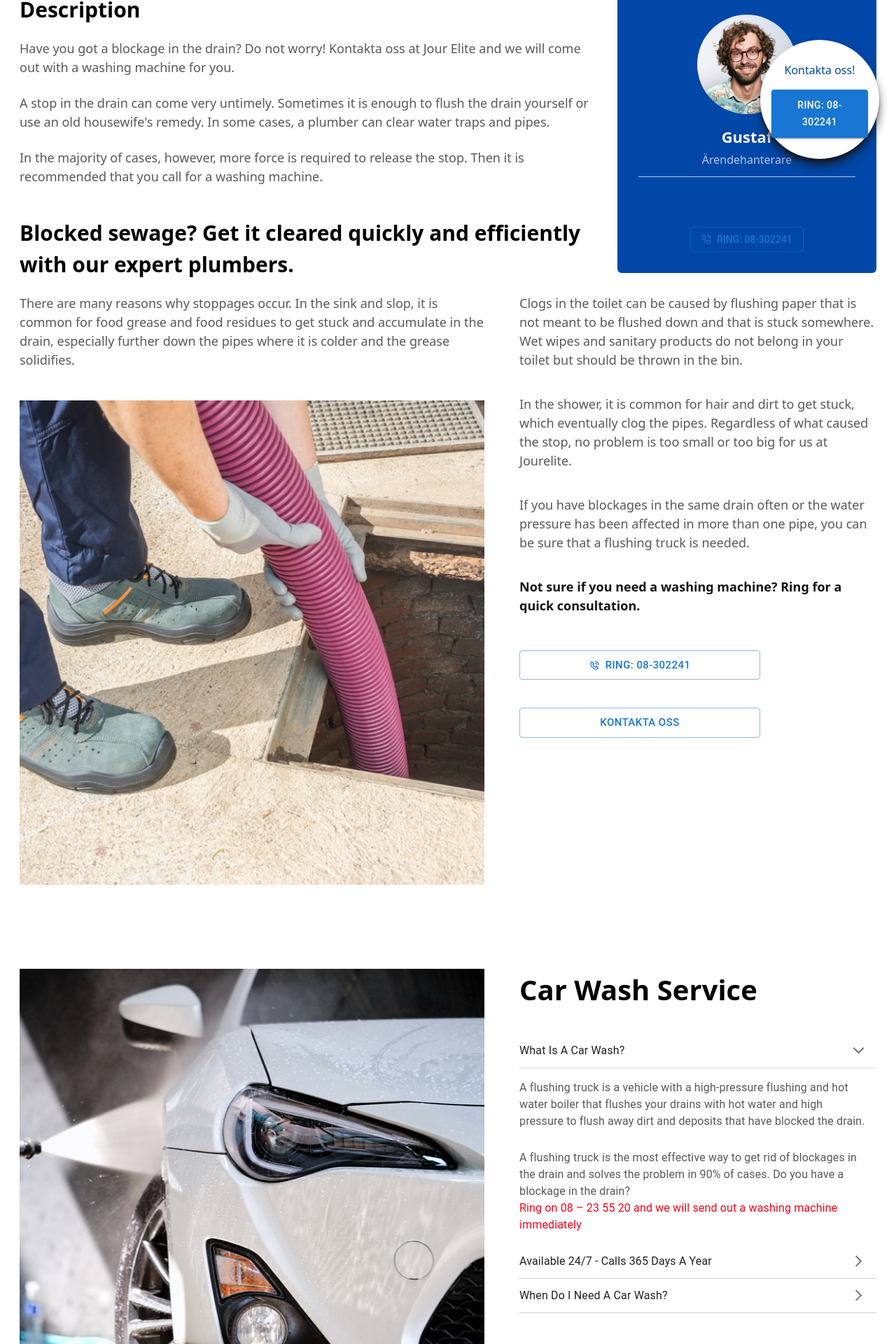
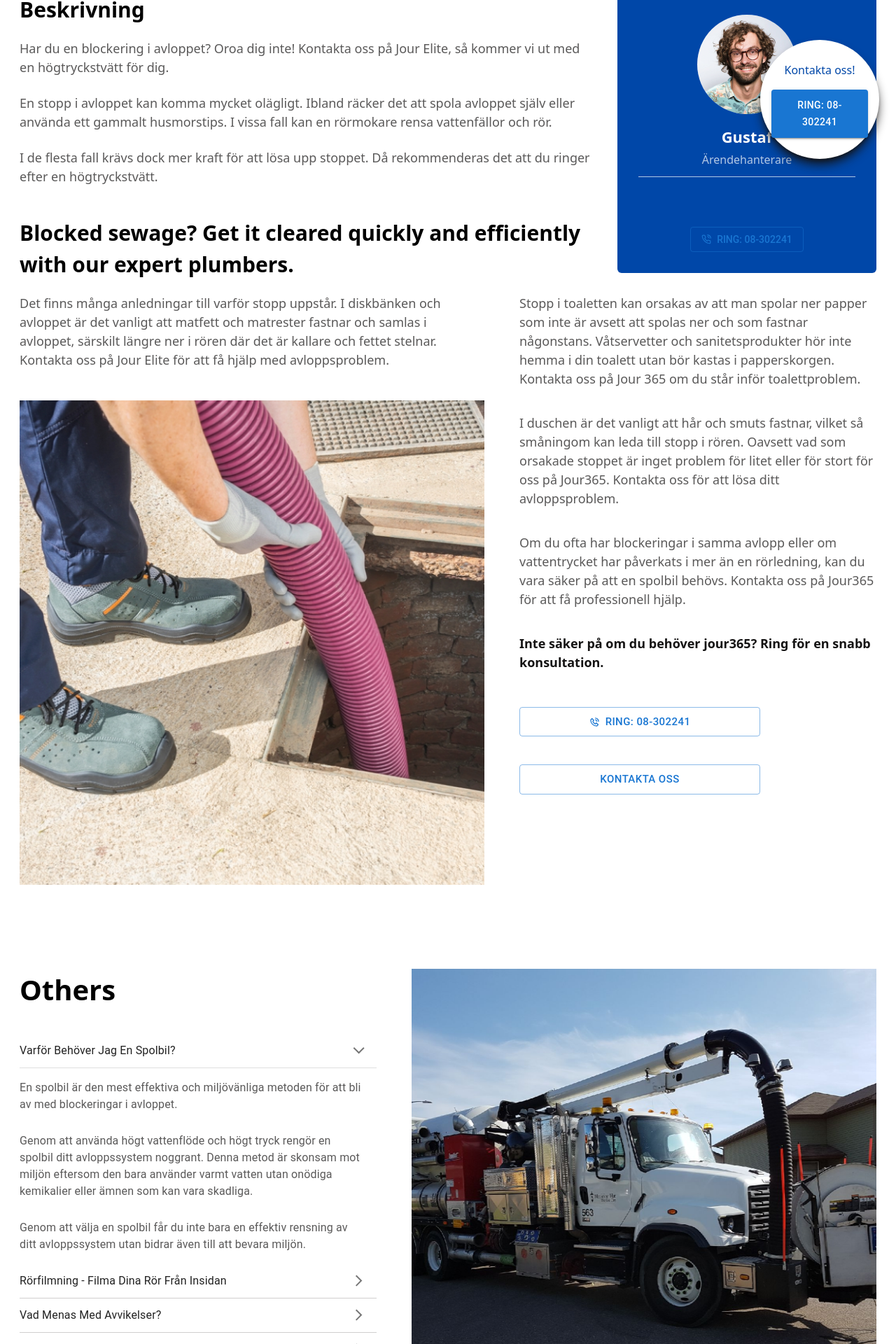
Before and after one commit to TheRakib/Needz-website, a Next.js app: page /services/washing in a window 1280 px wide. Shown: the part 533-2453 px from the top of the page at 70% size. Built offline with nearby package versions, Linux system fonts and the light colour scheme.

Commit message:
translate done

```diff
--- a/app/(site)/page.tsx
+++ b/app/(site)/page.tsx
@@ -19,7 +19,8 @@ const Home = () => {
       <Banner />
       <CallIn />
       <Emergencies />
-      <Feedback />
+      {/* <Feedback /> */}
+      <div className="mb-[120px]"></div>
       <Join />
       <Features />
       <FAQ faqItems={faqItems} />
--- a/app/(site)/services/electrical-installations/page.tsx
+++ b/app/(site)/services/electrical-installations/page.tsx
@@ -7,8 +7,8 @@ export default function page() {
   return (
     <div>
       <ServicesBanner
-        title="Electrical Installations"
-        breadcrumb="Electrical installations page"
+        title="Elinstallationer"
+        breadcrumb="Sidan för Elinstallationer"
         img="/services/electrical-installations/banner.png"
       />
       <Description />
--- a/app/(site)/services/washing/page.tsx
+++ b/app/(site)/services/washing/page.tsx
@@ -11,13 +11,13 @@ export default function page() {
   return (
     <div>
       <ServicesBanner
-        title="Order a washing machine - we drive all over Stockholm"
-        breadcrumb="Washing machine page"
+        title="Beställ en biltvätt - vi kör över hela Stockholm"
+        breadcrumb="Tvättmaskinssida"
         img="/services/washing-machine.png"
         titleClass="!text-center max-w-[763px]"
       />
       <DescriptionWashing />
-      <CarWash />
+      {/* <CarWash /> */}
       <Others />
       <Agreement />
       <FAQWashing />
--- a/components/Services/Plumber/FAQPlumber.tsx
+++ b/components/Services/Plumber/FAQPlumber.tsx
@@ -17,26 +17,26 @@ export default function FAQPlumber() {
 const faqItems = [
   {
     id: 1,
-    title: "What is the cost of a plumber?",
+    title: "Vad kostar en rörmokare?",
     description:
-      "The cost varies depending on the type of work to be carried out and how long it takes. We at Jour 365 have a minimum charge of 2 hours, compared to many competitors who charge either a full or half day. We always offer a fixed and competitive price.",
+      "Kostnaden varierar beroende på typen av arbete som ska utföras och hur lång tid det tar. Vi på Jour 365 har en minimikostnad på 2 timmar, jämfört med många konkurrenter som tar antingen en hel eller halv dag. Vi erbjuder alltid ett fast och konkurrenskraftigt pris.",
   },
   {
     id: 2,
-    title: "Is there a difference between a plumber and a plumber?",
+    title: "Finns det någon skillnad mellan en rörmokare och en VVS-tekniker?",
     description:
-      "The cost varies depending on the type of work to be carried out and how long it takes. We at Jour 365 have a minimum charge of 2 hours, compared to many competitors who charge either a full or half day. We always offer a fixed and competitive price.",
+      "Ja, det finns en viss skillnad. En rörmokare fokuserar främst på att installera och reparera rör och avloppssystem, medan en VVS-tekniker (Värme, Ventilation och Sanitet) har ett bredare ansvarsområde som inkluderar värmesystem och ventilation. Båda yrkena kräver expertis inom VVS-området, och vi på Jour 365 har specialister som kan hantera olika behov.",
   },
   {
     id: 3,
-    title: "What jobs can I do myself without hiring a plumber?",
+    title: "Vilka jobb kan jag göra själv utan att anlita en rörmokare?",
     description:
-      "The cost varies depending on the type of work to be carried out and how long it takes. We at Jour 365 have a minimum charge of 2 hours, compared to many competitors who charge either a full or half day. We always offer a fixed and competitive price.",
+      "Det finns vissa mindre VVS-uppgifter som du kan utföra själv. Enkla saker som att byta ut en tätningsring eller fixa en läckande kran är exempel på projekt som du kanske kan hantera. Vi på Jour 365 delar gärna med oss av tips och råd för att hjälpa dig med mindre uppgifter. Dock är det viktigt att känna till dina egna färdigheter och gränser, och för mer komplicerade problem är det bäst att söka professionell hjälp.",
   },
   {
     id: 4,
-    title: "How do I know that the plumbers I hire are certified?",
+    title: "Hur vet jag att de rörmokare jag anlitar är certifierade?",
     description:
-      "The cost varies depending on the type of work to be carried out and how long it takes. We at Jour 365 have a minimum charge of 2 hours, compared to many competitors who charge either a full or half day. We always offer a fixed and competitive price.",
+      "Det är viktigt att säkerställa att de rörmokare du anlitar är certifierade och kvalificerade. Vid Jour 365 arbetar våra rörmokare under noga övervakning och är certifierade inom VVS-branschen. Du kan också begära att se deras certifikat eller licenser för att bekräfta deras legitimitet. Vi strävar alltid efter att tillhandahålla pålitliga och professionella rörmokartjänster, och vår certifiering är ett tecken på vårt åtagande för högsta standard.",
   },
 ];
--- a/components/Services/Washing/Agreement.tsx
+++ b/components/Services/Washing/Agreement.tsx
@@ -7,17 +7,17 @@ export default function Agreement() {
     <div className="max-w-layout mx-auto">
       <div className="flex flex-col gap-5">
         <SecondTitle
-          title="Service agreement with washing machine"
+          title="Serviceavtal med högtryckstvätt"
           className="!text-center"
         />
         <div className="flex flex-col gap-7 text-[20px] max-w-[1005px] mx-auto ">
           <p className="text-center">
-            Join Jour Elite&apos;s service agreement for exclusive benefits! Our
-            partners gain priority service, discounts, a personal manager, and
-            more—all for free.
+            Gå med i Jour 365:s serviceavtal för exklusiva förmåner! Våra
+            partners får prioriterad service, rabatter, en personlig manager och
+            mer – allt helt kostnadsfritt.
           </p>
           <p className="text-secondary text-center">
-            Contact Jour Elite now for details on our services and agreements.
+            Kontakta Jour 365 nu för detaljer om våra tjänster och avtal.
           </p>
         </div>
       </div>
--- a/components/Services/Washing/DescriptionWashing.tsx
+++ b/components/Services/Washing/DescriptionWashing.tsx
@@ -9,21 +9,20 @@ export default function DescriptionWashing() {
     <div className="max-w-layout mx-auto mt-10 px-3 md:px-2">
       <div className=" flex flex-col md:flex-row justify-between gap-4 md:gap-0">
         <div className="max-w-[440px] lg:max-w-[660px] xl:max-w-[820px]">
-          <TextTitle title="Description" />
+          <TextTitle title="Beskrivning" />
           <div className="flex flex-col gap-6 mt-5 mb-11 text-black/70 text-[18px]">
             <p className="">
-              Have you got a blockage in the drain? Do not worry! Kontakta oss
-              at Jour Elite and we will come out with a washing machine for you.
+              Har du en blockering i avloppet? Oroa dig inte! Kontakta oss på
+              Jour Elite, så kommer vi ut med en högtryckstvätt för dig.
             </p>
             <p className="">
-              A stop in the drain can come very untimely. Sometimes it is enough
-              to flush the drain yourself or use an old housewife&apos;s remedy.
-              In some cases, a plumber can clear water traps and pipes.
+              En stopp i avloppet kan komma mycket olägligt. Ibland räcker det
+              att spola avloppet själv eller använda ett gammalt husmorstips. I
+              vissa fall kan en rörmokare rensa vattenfällor och rör.
             </p>
             <p className="">
-              In the majority of cases, however, more force is required to
-              release the stop. Then it is recommended that you call for a
-              washing machine.
+              I de flesta fall krävs dock mer kraft för att lösa upp stoppet. Då
+              rekommenderas det att du ringer efter en högtryckstvätt.
             </p>
           </div>
           <TextTitle title="Blocked sewage? Get it cleared quickly and efficiently with our expert plumbers." />
@@ -33,10 +32,11 @@ export default function DescriptionWashing() {
       <div className=" flex flex-col lg:flex-row justify-between gap-[50px]  mt-5">
         <div className="flex flex-col gap-11">
           <p className="text-black/70 text-[18px]">
-            There are many reasons why stoppages occur. In the sink and slop, it
-            is common for food grease and food residues to get stuck and
-            accumulate in the drain, especially further down the pipes where it
-            is colder and the grease solidifies.
+            Det finns många anledningar till varför stopp uppstår. I diskbänken
+            och avloppet är det vanligt att matfett och matrester fastnar och
+            samlas i avloppet, särskilt längre ner i rören där det är kallare
+            och fettet stelnar. Kontakta oss på Jour Elite för att få hjälp med
+            avloppsproblem.
           </p>
           <div className="w-[310px] h-[392px] md:w-[560px] lg:w-[580px] xl:w-[664px] md:h-[692px] mx-auto relative ">
             <Image
@@ -50,24 +50,27 @@ export default function DescriptionWashing() {
         <div className="flex flex-col gap-[50px]">
           <div className="flex flex-col gap-9 text-black/70 text-[18px]">
             <p>
-              Clogs in the toilet can be caused by flushing paper that is not
-              meant to be flushed down and that is stuck somewhere. Wet wipes
-              and sanitary products do not belong in your toilet but should be
-              thrown in the bin.
+              Stopp i toaletten kan orsakas av att man spolar ner papper som
+              inte är avsett att spolas ner och som fastnar någonstans.
+              Våtservetter och sanitetsprodukter hör inte hemma i din toalett
+              utan bör kastas i papperskorgen. Kontakta oss på Jour 365 om du
+              står inför toalettproblem.
             </p>
             <p>
-              In the shower, it is common for hair and dirt to get stuck, which
-              eventually clog the pipes. Regardless of what caused the stop, no
-              problem is too small or too big for us at Jourelite.
+              I duschen är det vanligt att hår och smuts fastnar, vilket så
+              småningom kan leda till stopp i rören. Oavsett vad som orsakade
+              stoppet är inget problem för litet eller för stort för oss på
+              Jour365. Kontakta oss för att lösa ditt avloppsproblem.
             </p>
             <p>
-              If you have blockages in the same drain often or the water
-              pressure has been affected in more than one pipe, you can be sure
-              that a flushing truck is needed.
+              Om du ofta har blockeringar i samma avlopp eller om vattentrycket
+              har påverkats i mer än en rörledning, kan du vara säker på att en
+              spolbil behövs. Kontakta oss på Jour365 för att få professionell
+              hjälp.
             </p>
             <p className="font-semibold text-black">
-              Not sure if you need a washing machine? Ring for a quick
-              consultation.
+              Inte säker på om du behöver jour365? Ring för en snabb
+              konsultation.
             </p>
           </div>
           <div className="flex flex-col items-center lg:items-start gap-10">
--- a/components/Services/Washing/FAQWashing.tsx
+++ b/components/Services/Washing/FAQWashing.tsx
@@ -6,7 +6,7 @@ export default function FAQWashing() {
     <div className="my-[120px]">
       <FAQ
         faqItems={faqItems}
-        title="FAQ - Washing Machine"
+        title="Vanliga frågor - Tvätt"
         variant="services"
         titleClass="mb-2 !text-center"
       />
@@ -17,40 +17,26 @@ export default function FAQWashing() {
 const faqItems = [
   {
     id: 1,
-    title: "What is the price for ordering a washing machine from you?",
+    title: "Vad är priset för att beställa en högtryckstvätt från er?",
     description:
-      "We always have a fixed price when you order a washing machine from us and, of course, also apply a root deduction in cases where it is applicable. Prices vary depending on the time for the work. Ring and we'll send you a quote right away!",
+      "Vi tillämpar alltid ett fast pris när du beställer en högtryckstvätt från oss och givetvis applicerar vi också rotavdrag i de fall där det är tillämpligt. Priserna varierar beroende på arbetets omfattning. Ring oss, så skickar vi dig en offert omedelbart!",
   },
   {
     id: 2,
-    title: "What happens when I have ordered a washing machine?",
+    title: "Vad händer när jag har beställt en högtryckstvätt?",
     description:
-      "The cost varies depending on the type of work to be carried out and how long it takes. We at Jour 365 have a minimum charge of 2 hours, compared to many competitors who charge either a full or half day. We always offer a fixed and competitive price.",
+      "När du har beställt en högtryckstvätt från oss på Jour 365 kommer vårt team att koordinera en lämplig tid för att utföra arbetet. Vi säkerställer att du får en bekräftelse på din beställning och att våra erfarna tekniker kommer utrustade med den nödvändiga utrustningen för att genomföra tvättningen effektivt. Vi strävar efter att göra hela processen smidig och enkel för dig, från beställning till slutfört arbete. Kontakta oss om du har ytterligare frågor om vad som händer efter att du har beställt en högtryckstvätt.",
   },
   {
     id: 3,
-    title: "Is it possible to flush the drain yourself?",
+    title: "Går det att spola avloppet själv?",
     description:
-      "The cost varies depending on the type of work to be carried out and how long it takes. We at Jour 365 have a minimum charge of 2 hours, compared to many competitors who charge either a full or half day. We always offer a fixed and competitive price.",
+      "Ja, i vissa fall är det möjligt att själv försöka spola avloppet. Enkla metoder kan inkludera att använda avloppsrensare eller andra hemmafixningsprodukter. Vi rekommenderar dock försiktighet och att undvika användning av aggressiva kemikalier som kan skada rören. Om problemet kvarstår eller om du är osäker på hur du ska gå tillväga, är det bäst att kontakta oss på Jour 365 för professionell rådgivning och hjälp.",
   },
   {
     id: 4,
-    title: "How does drain flushing work?",
+    title: "Hur fungerar avloppsrensning?",
     description:
-      "The cost varies depending on the type of work to be carried out and how long it takes. We at Jour 365 have a minimum charge of 2 hours, compared to many competitors who charge either a full or half day. We always offer a fixed and competitive price.",
-  },
-
-  {
-    id: 5,
-    title: "How long do you flush the drains?",
-    description:
-      "The cost varies depending on the type of work to be carried out and how long it takes. We at Jour 365 have a minimum charge of 2 hours, compared to many competitors who charge either a full or half day. We always offer a fixed and competitive price.",
-  },
-
-  {
-    id: 6,
-    title: "How many times do I need to flush the drain?",
-    description:
-      "The cost varies depending on the type of work to be carried out and how long it takes. We at Jour 365 have a minimum charge of 2 hours, compared to many competitors who charge either a full or half day. We always offer a fixed and competitive price.",
+      "Beskrivning: Avloppsrensning innebär att använda högt vattenflöde och högt tryck för att effektivt rengöra avloppsrören. Vårt erfarna team på Jour 365 använder specialutrustning, inklusive högtryckstvättar, för att skickligt spola avloppet och eliminera eventuella blockeringar, avlagringar eller andra hinder. Genom att använda denna metod säkerställer vi att ditt avloppssystem återställs till optimal funktion. Kontakta oss för mer information om hur avloppsrensning fungerar och hur det kan gynna ditt avloppssystem.",
   },
 ];
--- a/components/Services/Washing/Others.tsx
+++ b/components/Services/Washing/Others.tsx
@@ -18,43 +18,43 @@ export default function Others() {
 const serviceAccordions = [
   {
     id: 1,
-    title: "How does a flush work?",
+    title: "Varför behöver jag en spolbil?",
     img: "/services/washing-machine/flusk-work.png",
     description: [
-      "What a flush truck does is clean your drain with high pressure – a truck comes out and flushes the pipes clean with a high pressure flush of hot water.",
-      "A flush contains only hot water, i.e. no unnecessary chemicals or anything else that could be harmful to the environment. A flushing truck is therefore not only the most efficient method, but also the most environmentally friendly method of getting rid of blockages in the drains.",
-      "In addition to being gentle on the environment A flushing truck is therefore not only the most efficient method, but also the most environmentally friendly method of getting rid of blockages in the drains.",
+      "En spolbil är den mest effektiva och miljövänliga metoden för att bli av med blockeringar i avloppet. ",
+      "Genom att använda högt vattenflöde och högt tryck rengör en spolbil ditt avloppssystem noggrant. Denna metod är skonsam mot miljön eftersom den bara använder varmt vatten utan onödiga kemikalier eller ämnen som kan vara skadliga.",
+      "Genom att välja en spolbil får du inte bara en effektiv rensning av ditt avloppssystem utan bidrar även till att bevara miljön.",
     ],
   },
   {
     id: 2,
-    title: "Pipe inspection - film your pipes from the inside",
+    title: "Rörfilmning - filma dina rör från insidan",
     img: "/services/washing-machine/Pipe-inspection.jpeg",
     description: [
-      "Mechanical exhaust ventilation – With the help of a fan, the air is led out of the house. Air enters through small vents in the wall. This is called the F system.",
-      "Mechanical supply and exhaust ventilation – In this system, you have two fans, one that draws air in and one that brings air out. This is called the FT system",
-      "Self-draft ventilation – This is a system without fans, instead a ventilation flow is created using indoor and outdoor air.",
+      "Med våra avancerade rörfilmningsmetoder kan du nu inspektera dina rör från insidan.",
+      "Genom att använda högteknologisk kamerautrustning filmar vi dina rör för att upptäcka eventuella problem, som sprickor, läckor eller blockeringar. Denna metod ger dig en tydlig insyn i rörens skick utan att behöva göra omfattande ingrepp.",
+      "Med vår professionella rörfilmningstjänst får du snabb och noggrann inspektion för att säkerställa att ditt avloppssystem fungerar optimalt. Kontakta oss för en inspektion av dina rör och förebygg potentiella problem.",
     ],
   },
   {
     id: 3,
-    title: "What is meant by deviations?",
+    title: "Vad menas med avvikelser?",
     img: "/services/washing-machine/deviations.jpeg",
     description: [
-      "Mechanical exhaust ventilation – With the help of a fan, the air is led out of the house. Air enters through small vents in the wall. This is called the F system.",
-      "Mechanical supply and exhaust ventilation – In this system, you have two fans, one that draws air in and one that brings air out. This is called the FT system",
-      "Self-draft ventilation – This is a system without fans, instead a ventilation flow is created using indoor and outdoor air.",
+      `I avloppssammanhang avser "avvikelser" eventuella avvikelser eller problem som kan uppstå i ditt avloppssystem. `,
+      "Det kan inkludera sprickor, läckor, eller andra oregelbundenheter som kan påverka prestanda och funktionalitet. Genom att förstå och åtgärda dessa avvikelser i tid kan du undvika större problem i framtiden.",
+      "Vid en professionell inspektion kan vi identifiera och rapportera eventuella avvikelser för att säkerställa att ditt avloppssystem är i toppskick. Kontakta oss för mer information om avvikelser och hur vi kan hjälpa till.*",
     ],
   },
 
   {
     id: 4,
-    title: "Sludge suction - an alternative to a washing machine",
+    title: "Slamavskiljning - ett alternativ till högtryckstvätt",
     img: "/services/washing-machine/Sludge-suction.jpeg",
     description: [
-      "Mechanical exhaust ventilation – With the help of a fan, the air is led out of the house. Air enters through small vents in the wall. This is called the F system.",
-      "Mechanical supply and exhaust ventilation – In this system, you have two fans, one that draws air in and one that brings air out. This is called the FT system",
-      "Self-draft ventilation – This is a system without fans, instead a ventilation flow is created using indoor and outdoor air.",
+      "Slamavskiljning är ett effektivt alternativ till traditionell högtryckstvätt för att rensa avloppssystem. ",
+      "Istället för att använda högt vattenflöde och tryck fokuserar slamavskiljning på att suga upp och avlägsna slam och sediment som kan ackumuleras i rören. Denna metod är särskilt användbar för att behandla problem som orsakas av organiskt material och avlagringar. ",
+      "Med vår professionella slamavskiljningstjänst erbjuder vi ett skonsamt och effektivt sätt att återställa ditt avloppssystems kapacitet. Kontakta oss för att utforska fördelarna med slamavskiljning som ett alternativ till högtryckstvätt.",
     ],
   },
 ];
```
Also changed, not shown: app/(site)/layout.tsx (+84 -50 lines), components/Services/ElectricalInstallations/Description.tsx (+27 -30 lines), components/Services/Plumber/LocalPlumber.tsx (+10 -10 lines).
